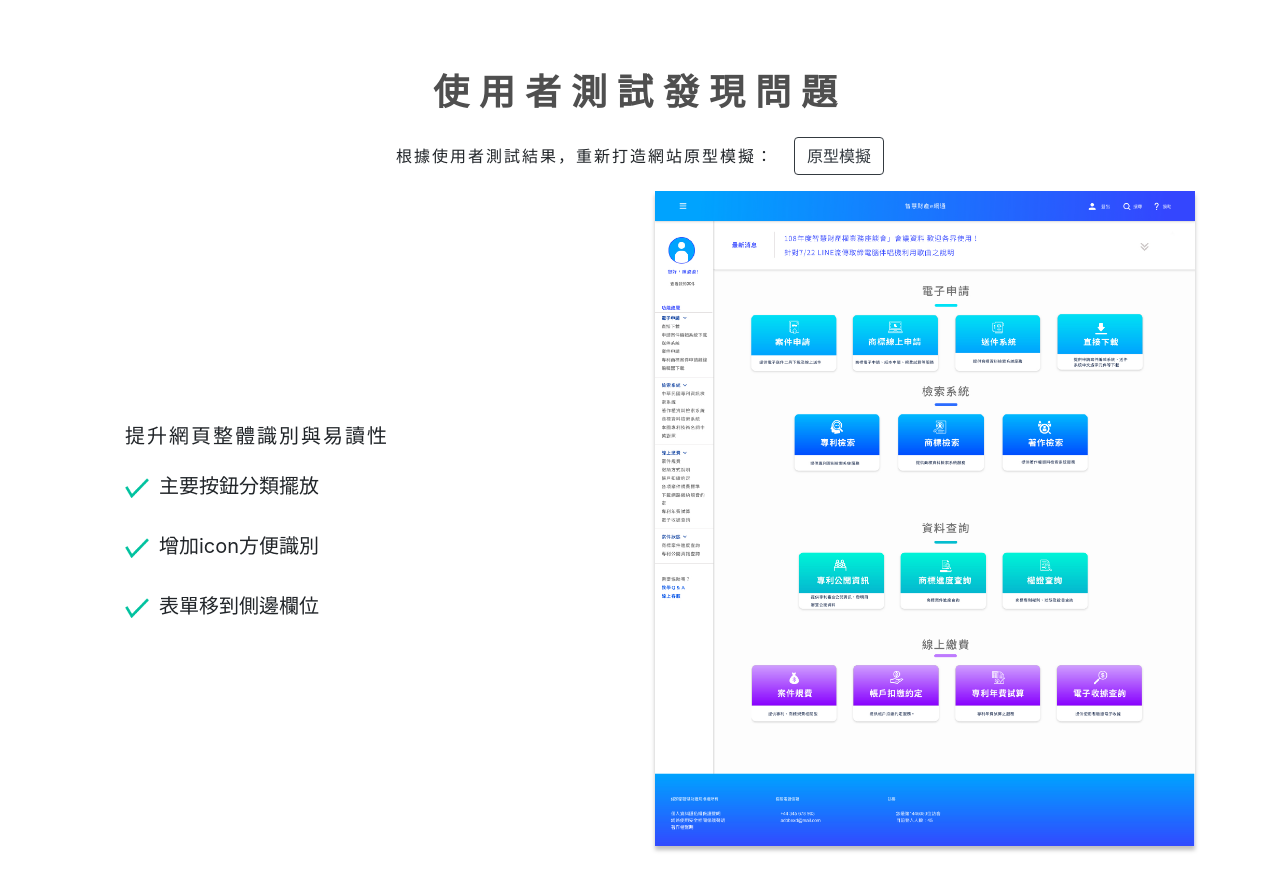
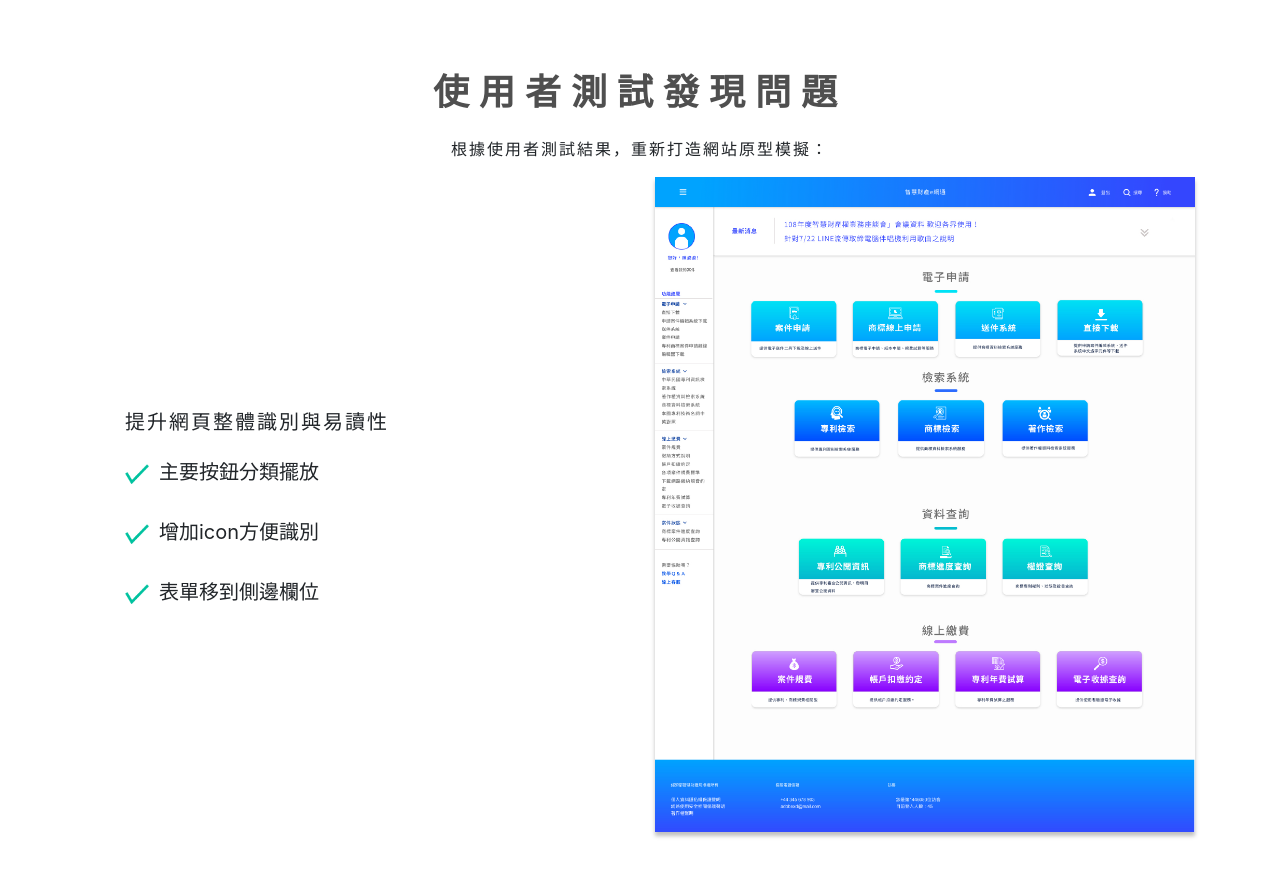
Before and after one commit to water13100/pdis, a plain HTML site: page index.html in a window 1280 px wide. Shown: the part 2720-3611 px from the top of the page. Drawn offline with nearby package versions, Linux system fonts and the light colour scheme; a web font is replaced by a local one.

Commit message:
拿掉btn

```diff
--- a/index.html
+++ b/index.html
@@ -143,8 +143,7 @@
           <!-- Prototype -->
           <div id="prototype" class="container pt-40px mt-40px pb-40px">
             <h2 class="m-title-c">使用者測試發現問題</h2>
-            <p class="center">根據使用者測試結果，重新打造網站原型模擬： <a  href="https://xd.adobe.com/view/575bbc86-161d-4f2c-405d-c7dbe352895f-216a/"><button type="button" class="btn btn-outline-dark">原型模擬</button> </a>
-            </p>
+            <p class="center">根據使用者測試結果，重新打造網站原型模擬：
             <div class="row  center">
                 <div class="col-sm-6">
                     <h5 class="pro-title">
```
